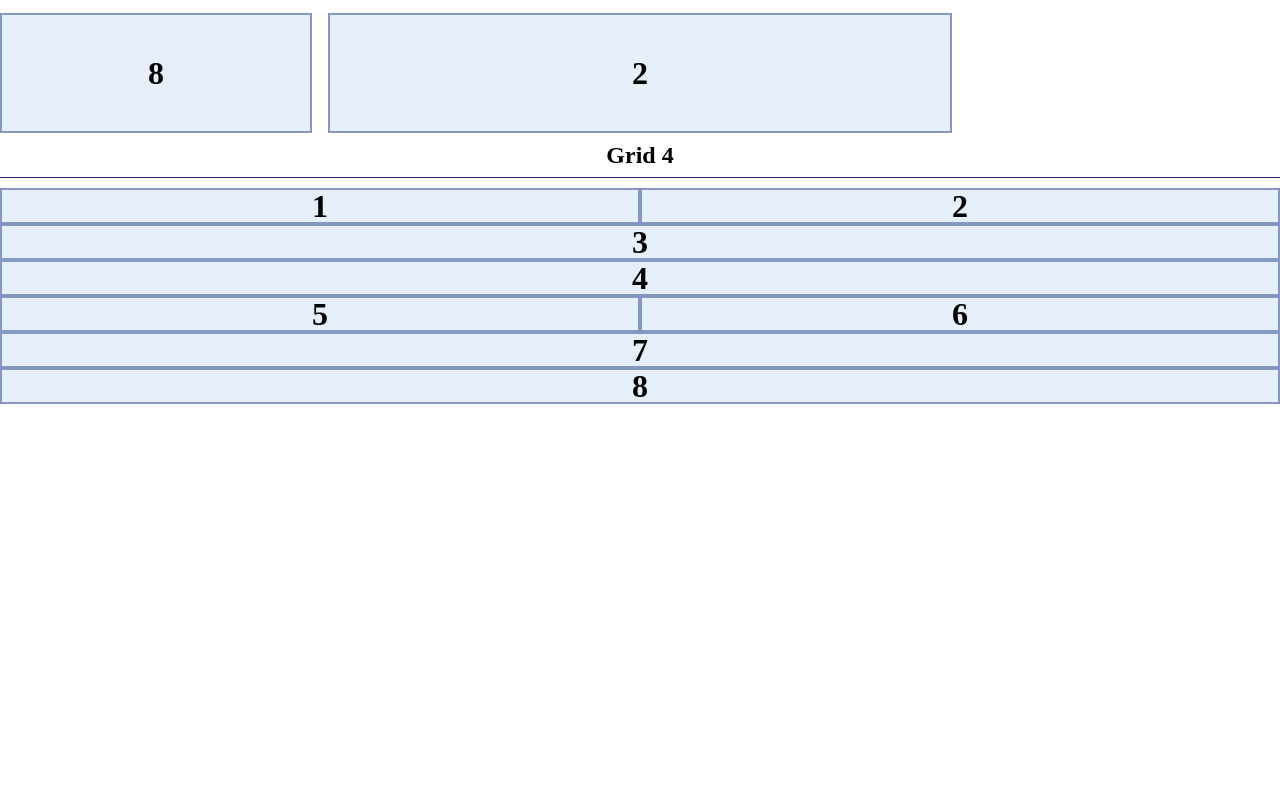
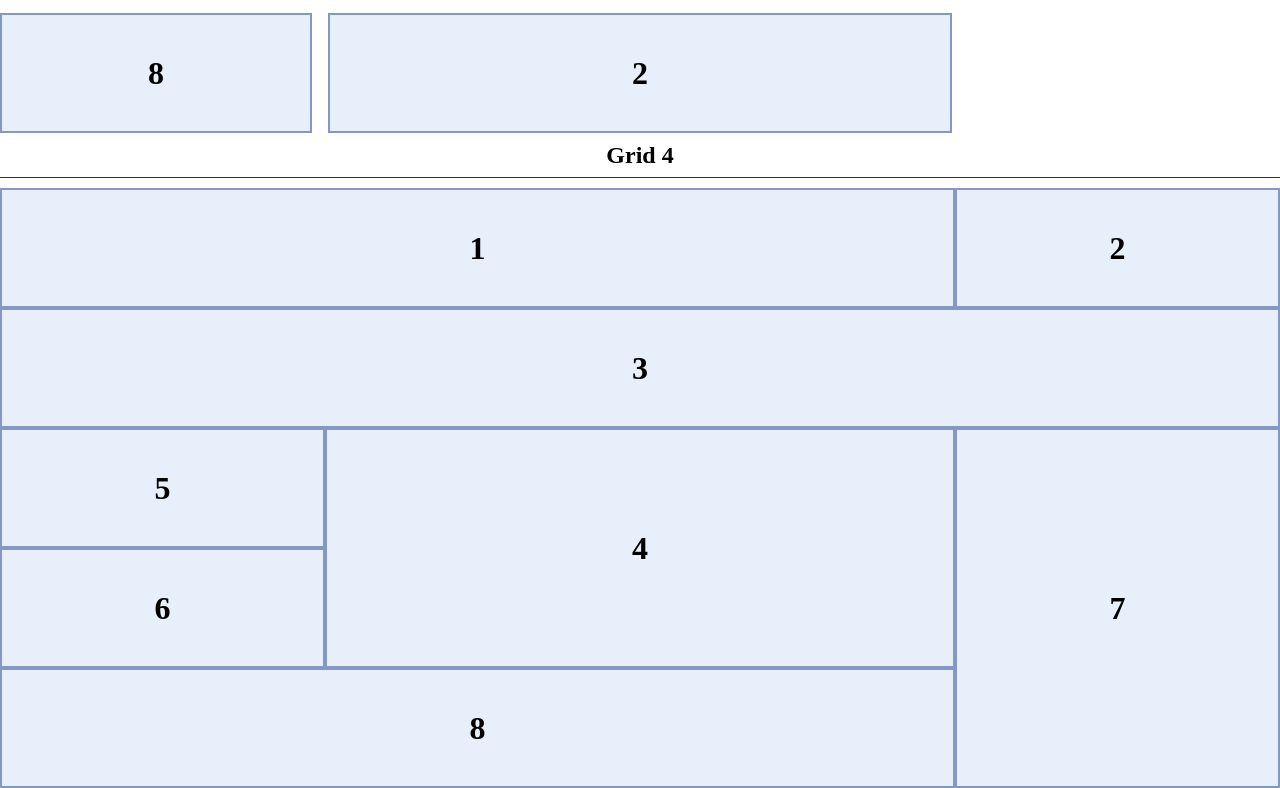
Before and after one commit to geor0238/lv1-week-11, a plain HTML site: page index.html in a window 1280 px wide. Shown: the part 1392-2180 px from the top of the page. Before the commit the page ends 1796 px from the top, so only its background shows below. Drawn offline with Linux system fonts and the light colour scheme.

Commit message:
media queries for grid 4

```diff
--- a/css/main.css
+++ b/css/main.css
@@ -178,6 +178,8 @@ section.four article{
     "photo1 photo2"
     "aside aside"
     "footer footer";
+
+    grid-auto-rows: 120px;
 }
 
 /* then you can tell each element which area it should use */
@@ -189,3 +191,28 @@ section.four div:nth-child(5){ grid-area: photo1; }
 section.four div:nth-child(6){ grid-area: photo2; }
 section.four div:nth-child(7){ grid-area: aside; }
 section.four div:nth-child(8){ grid-area: footer; }
+
+@media screen and (min-width:720px){
+    /* when we want to change the site for a bigger screen, all we do is change the map */
+
+    section.four article{
+    grid-template-areas:
+    "nav nav cart"
+    "header header header"
+    "main main aside"
+    "photo1 photo2 aside"
+    "footer footer footer";
+    }
+}
+
+@media screen and (min-width:900px){
+
+    section.four article{
+    grid-template-areas:
+    "nav nav nav cart"
+    "header header header header"
+    "photo1 main main aside"
+    "photo2 main main aside"
+    "footer footer footer aside";
+    }
+}
```
